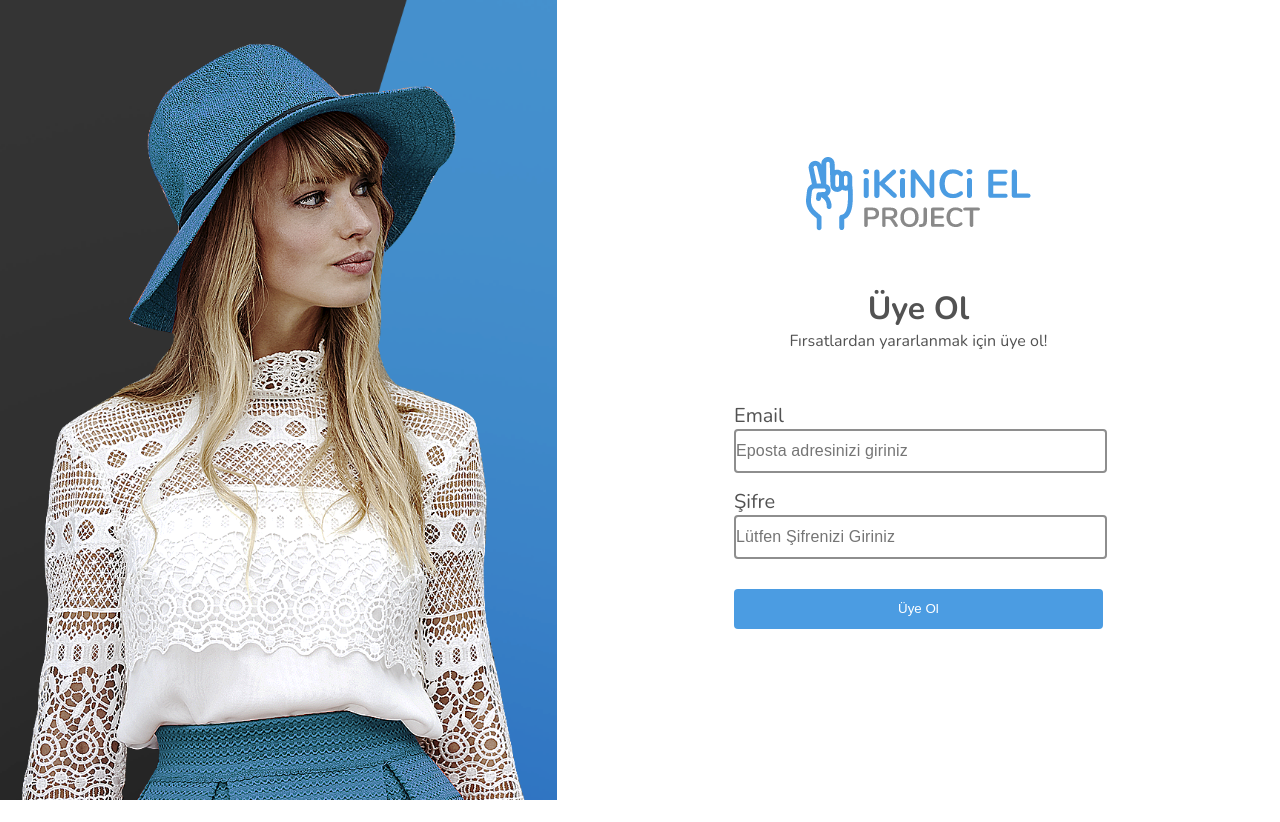
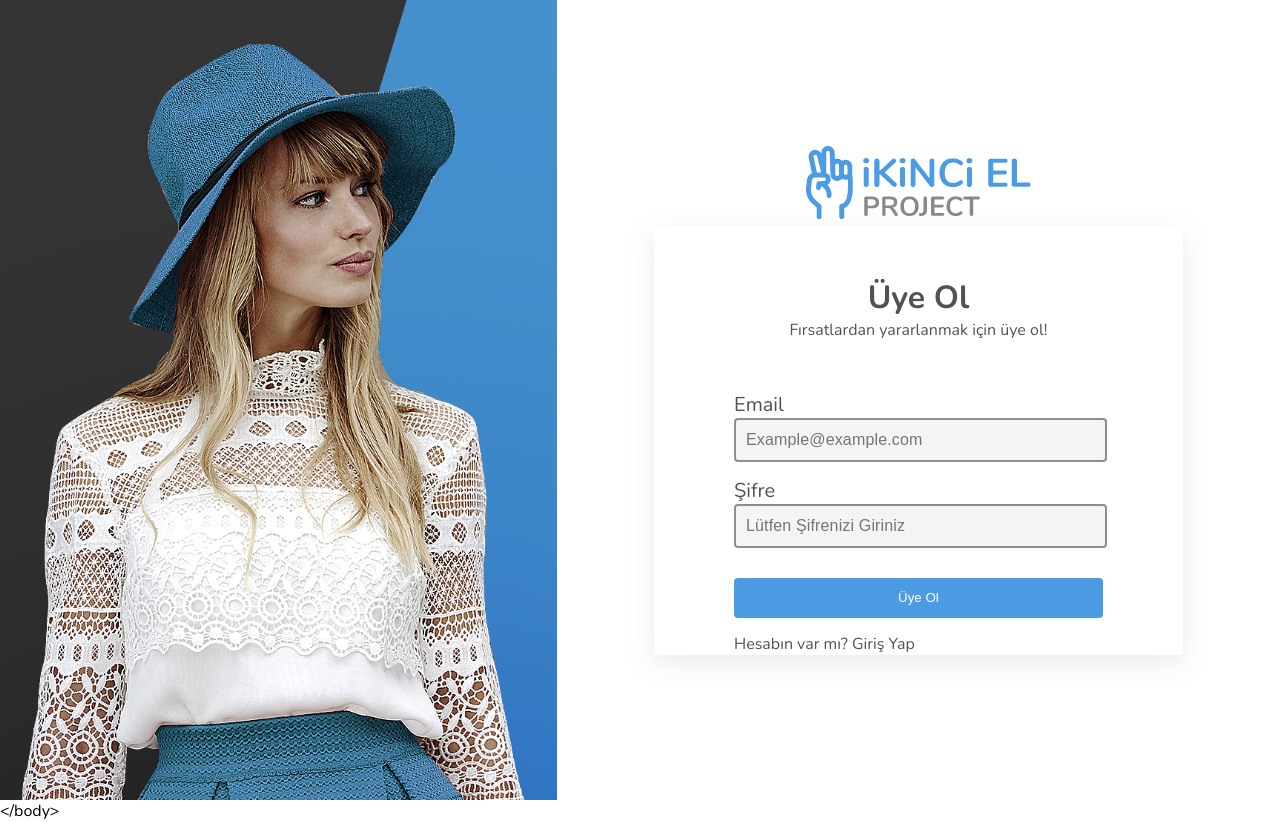
Before and after one commit to enesergun/ikinciel-project-react, a React (Create React App) app: page / in a window 1280 px wide. Before the commit the page ends 800 px from the top, so only its background shows below. Built offline with nearby package versions, Linux system fonts and the light colour scheme.

Commit message:
form error gösterimleri kaldi

```diff
--- a/public/index.html
+++ b/public/index.html
@@ -24,7 +24,7 @@
       work correctly both with client-side routing and a non-root public URL.
       Learn how to configure a non-root public URL by running `npm run build`.
     -->
-    <title>React App</title>
+    <title>İkinci El</title>
   </head>
   <body>
     <noscript>You need to enable JavaScript to run this app.</noscript>
--- a/src/App.css
+++ b/src/App.css
@@ -37,6 +37,8 @@ body {
 
 .formValidation {
     width: calc(100% - 49%);
+    box-shadow: rgba(149, 157, 165, 0.2) 0px 8px 24px;
+    padding: 0 80px;
 }
 
 .header {
@@ -44,7 +46,7 @@ body {
     margin: 50px 0;
 }
 
-.form {
+.formContainer {
     /* width: 50%; */
     margin: 0 auto;
 }
@@ -57,18 +59,34 @@ body {
 label {
     font-size: 20px;
 }
+.error {
+    color: red;
+    border: 2px solid #F77474;
+    background-color: #FFF2F2;
+}
+
 input[type="text"],
 input[type="password"] {
     border: 2px solid #8E8E8E;
     height: 40px;
-    background-color: transparent;
+    background-color: #F4F4F4;
     border-radius: 4px;
     font-size: 16px;
     line-height: 20.2px;
     letter-spacing: 0.15px;
-    color: #000;
+    color: #99A0A7;
     outline: none;
     width: 100%
+}
+input[type="text"]:focus,
+input[type="password"]:focus {
+    background-color: #F0F8FF;
+    color: #3E3E3E;
+    border: 2px solid #4B9CE2;
+}
+input[type="text"]::placeholder,
+input[type="password"]::placeholder {
+    padding-left: 10px;
 }
 .registerButton {
     height: 40px;
--- a/src/pages/Register.js
+++ b/src/pages/Register.js
@@ -22,7 +22,7 @@ function Register() {
                    <h1>Üye Ol</h1>
                    <p>Fırsatlardan yararlanmak için üye ol!</p>
                </div>
-                <div className="form">
+                <div className="formContainer">
                     <Formik
                     initialValues={{
                         email: '',
@@ -35,13 +35,14 @@ function Register() {
                                 <div className="formGroup">
                                     <label>Email</label>
                                     <input
+                                        className={touched.email && errors.email ? 'error' : ""}
                                         type="text"
                                         name="email"
-                                        placeholder='Eposta adresinizi giriniz'
+                                        placeholder='Example@example.com'
                                         value={values.email}
                                         onChange={handleChange}
                                         onBlur={handleBlur}/>
-                                    <span className="error">{touched.email && errors.email}</span>
+                                    {/* <span className="error">{touched.email && errors.email}</span> */}
                                 </div>
 
                                 <div className="formGroup">
@@ -53,7 +54,7 @@ function Register() {
                                         value={values.password}
                                         onChange={handleChange}
                                         onBlur={handleBlur}/>
-                                    <span className="error">{touched.password && errors.password}</span>
+                                    {/* <span className="error">{touched.password && errors.password}</span> */}
                                 </div>
 
                                 <div className="formGroup">
@@ -63,6 +64,9 @@ function Register() {
                         }
                     </Formik>
                 </div>
+                <div>
+                    <p>Hesabın var mı? <a>Giriş Yap</a></p>
+                </div>
             </div>
         </div>
     </div>
```
